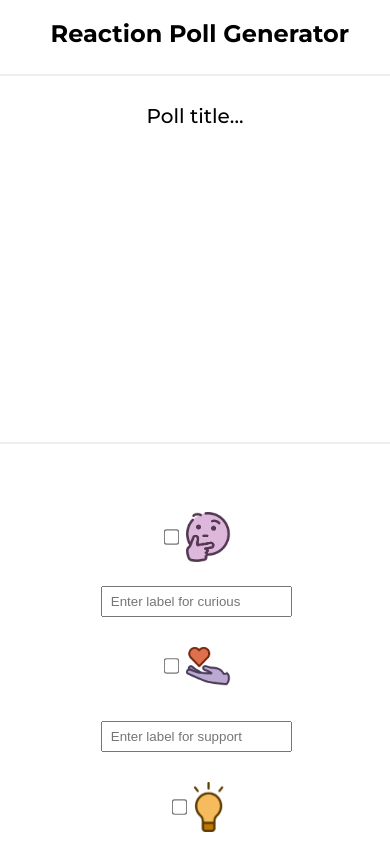
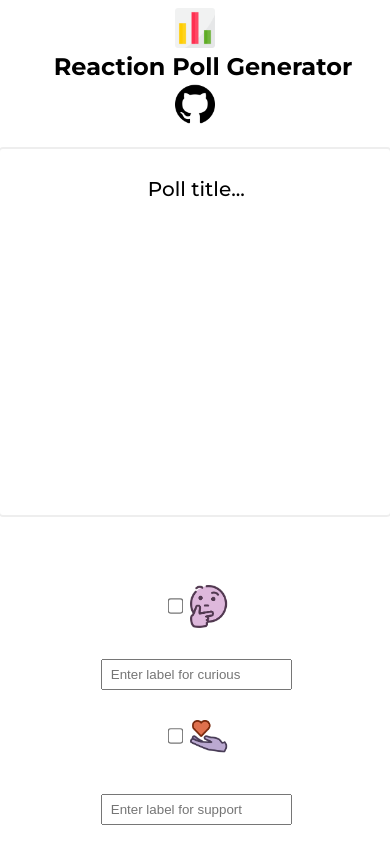
Before and after one commit to Ramzi-Abidi/Reaction-poll-generator, a React (Vite) app: page / in a window 390 px wide. Shown: the top 844 px of the page. Built offline with nearby package versions, Linux system fonts and the light colour scheme.

Commit message:
feat/styling-poll: add styles to icons for small screens

```diff
--- a/src/components/Home.tsx
+++ b/src/components/Home.tsx
@@ -212,7 +212,15 @@ const Home = () => {
                                         </div>
                                         <Arrow iconType={el.type} />
                                         <div className="icon-holder">
-                                            <img src={el.img} />
+                                            <img
+                                                src={el.img}
+                                                alt="Icon"
+                                                style={
+                                                    el.type === "insight"
+                                                        ? { width: "40px" }
+                                                        : {}
+                                                }
+                                            />
                                         </div>
                                     </div>
                                 );
--- a/src/index.css
+++ b/src/index.css
@@ -19,6 +19,7 @@ body {
 }
 input[type="text"] {
     padding-left: 0.5rem;
+    outline: 0;
 }
 section {
     display: flex;
@@ -34,6 +35,11 @@ input[type="checkbox"] {
     align-items: center;
     justify-content: space-between;
     width: 650px;
+}
+@media (max-width: 768px) {
+    .header {
+        flex-direction: column;
+    }
 }
 .star-poll-img-container {
     width: 40px;
@@ -60,8 +66,8 @@ input[type="checkbox"] {
 }
 .title {
     text-align: center;
-    font-weight: bold;
-    font-size: 1.75rem;
+    font-weight: 600;
+    font-size: 1.25rem;
     margin-bottom: 2.75rem;
 }
 @media (max-width: 768px) {
@@ -70,7 +76,7 @@ input[type="checkbox"] {
     }
 }
 .main-title {
-    font-size: 1.95rem;
+    font-size: 1.75rem;
     text-transform: capitalize;
     font-weight: bold;
     margin-left: 1rem;
@@ -101,7 +107,11 @@ input[type="checkbox"] {
     padding: 0.5rem;
     border: 2px solid var(--border-content-color);
 }
-
+@media (max-width: 768px) {
+    .content {
+        width: 100%;
+    }
+}
 .intro {
     display: flex;
     align-items: center;
@@ -168,6 +178,11 @@ input[type="checkbox"] {
 .icon-holder img {
     width: 45px;
 }
+@media (max-width: 768px) {
+    .icon-holder img {
+        width: 38px;
+    }
+}
 .icon-holder img.insight-img {
     width: 30px;
 }
@@ -200,28 +215,30 @@ input[type="checkbox"] {
 }
 
 .poll-icon {
-    font-weight: bold;
-    font-size: 1.25rem;
-    width: 120px;
+    height: 100%;
+    font-weight: 500;
+    font-size: 1rem;
+    min-width: 120px;
     display: flex;
     flex-direction: column;
-    justify-content: center;
+    justify-content: space-between;
     align-items: center;
+    gap: 10px;
 }
-
 .poll-content {
+    height: 230px;
     display: flex;
     justify-content: space-around;
     align-items: center;
+    gap: 15px;
 }
 
 .btn {
+    cursor: pointer;
     padding: 0.5rem 1rem;
     width: 150px;
     outline: 0;
     border: 0;
-
-    cursor: pointer;
 }
 
 .download {
@@ -230,24 +247,19 @@ input[type="checkbox"] {
     color: #fff;
     transition: 0.5s;
 }
-
 .download:hover {
     background-color: var(--hover-color-grass);
 }
-
 /* Github button */
-
 .star-github-img-container {
     width: 40px;
-    transition: ease-in-out .25s;
+    transition: ease-in-out 0.25s;
     border-radius: 4px;
-    padding: .2rem;
+    padding: 0.2rem;
 }
-
 .star-github-img-container img {
     width: 100%;
 }
-
 .star-github-img-container:hover {
     background-color: rgb(237, 231, 231);
 }
```
